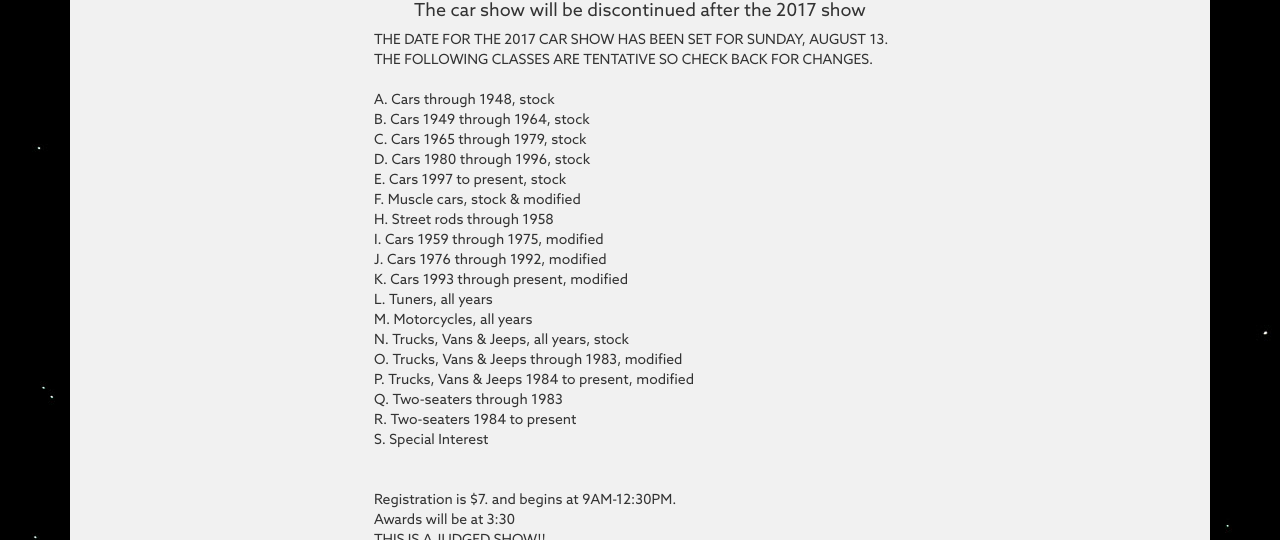
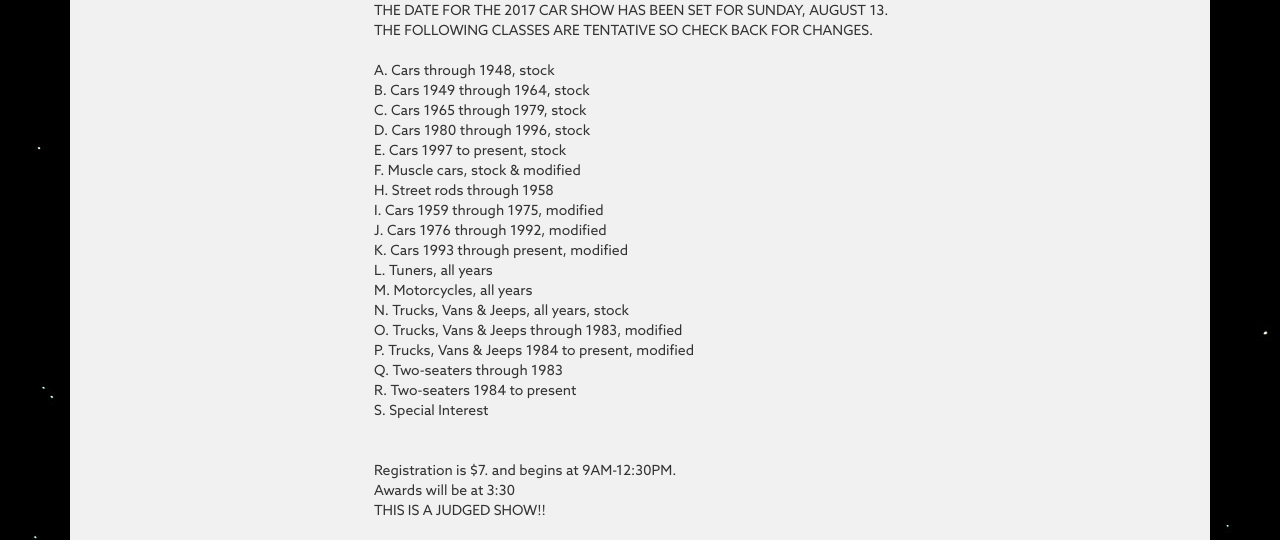
Before and after one commit to n1kk0s/NewSuper322, a plain HTML site: page events.html in a window 1280 px wide. Shown: the part 560-1100 px from the top of the page. Drawn offline with nearby package versions, Linux system fonts and the light colour scheme.

Commit message:
Remove disclaimer about car show

```diff
--- a/events.html
+++ b/events.html
@@ -39,7 +39,7 @@
             <div class="col-lg-6">
                 <p>
                     <center><h2>Car Show</h2></center>
-                    <center><h4>The car show will be discontinued after the 2017 show</h4></center>
+                    <!-- <center><h4>The car show will be discontinued after the 2017 show</h4></center> -->
                     THE DATE FOR THE 2017 CAR SHOW HAS BEEN SET FOR SUNDAY, AUGUST 13. THE FOLLOWING CLASSES ARE TENTATIVE SO CHECK BACK FOR CHANGES.
                     <br><br>
                     A. Cars through 1948, stock<br>
```
